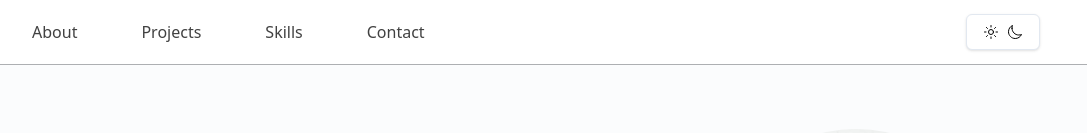
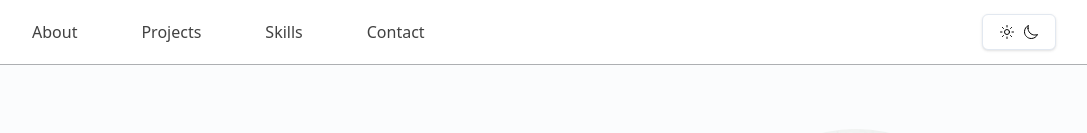
Before and after one commit to coder-peris/Portfolio, a Next.js app: page / in a window 1280 px wide. Shown: the top 133 px of the page, without its empty margins (96-1183 px from the left). Built offline with nearby package versions, Linux system fonts and the light colour scheme.

Commit message:
logical fix

```diff
--- a/components/toggle-theme-button.tsx
+++ b/components/toggle-theme-button.tsx
@@ -5,7 +5,7 @@ import { IoSunnyOutline as Sun, IoMoonOutline as Moon } from "react-icons/io5";
 import { useState, useRef, useEffect } from "react";
 
 const ToggleThemeButton: FC = (): ReactNode => {
-  const { theme, setTheme } = useTheme();
+  const { resolvedTheme, theme, setTheme } = useTheme();
   const [showPopup, setShowPopup] = useState(false);
   const popupRef = useRef<HTMLDivElement>(null);
 
@@ -22,15 +22,15 @@ const ToggleThemeButton: FC = (): ReactNode => {
   return (
     <>
       <Button
-        title={theme === "dark" ? "Switch to light mode." : "Switch to dark mode."}
+        title={resolvedTheme === "dark" ? "Switch to light mode." : "Switch to dark mode."}
         variant="outline"
-        onClick={() => setTheme(theme === "dark" ? "light" : "dark")}
+        onClick={() => setTheme(resolvedTheme === "dark" ? "light" : "dark")}
         onContextMenu={(e) => {
           e.preventDefault();
           setShowPopup(true);
         }
         }
-        className="mr-4 border-border"
+        className="border-border"
       >
         <span className="py-1 flex sm:hidden">
           {theme !== "light" ? <Sun /> : <Moon />}
@@ -42,16 +42,19 @@ const ToggleThemeButton: FC = (): ReactNode => {
 
       {showPopup && (
         <div ref={popupRef} className="bg-muted absolute top-12 right-4 mt-1 w-32 rounded-md border border-border bg-popover shadow-md z-50">
-          {(["system", "light", "dark"] as const).map((t) => (
+          {["System theme", "Light mode", "Dark mode"].map((t) => (
             <button
               key={t}
-              onClick={() => { setTheme(t); setShowPopup(false); }}
-              className={`w-full px-3 py-2 text-left text-sm capitalize hover:bg-accent ${theme === t ? "font-semibold text-primary" : ""}`}
+              onClick={() => {
+                setTheme(t.split(" ")[0].toLowerCase());
+                setShowPopup(false);
+              }}
+              className={`w-full px-3 py-2 text-left text-sm capitalize hover:bg-accent ${theme === t.split(" ")[0].toLowerCase() && "font-semibold text-primary"}`}
             >
               {t}
             </button>
           ))}
-        </div>
+        </div >
       )}
     </>
   );
```
